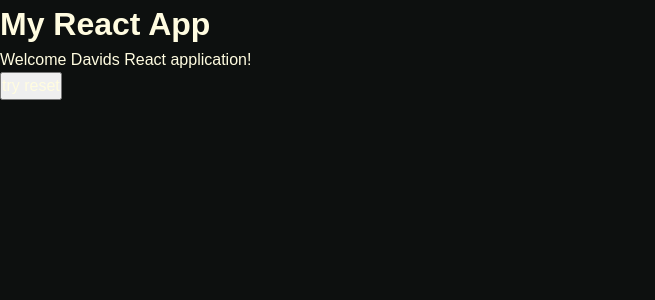
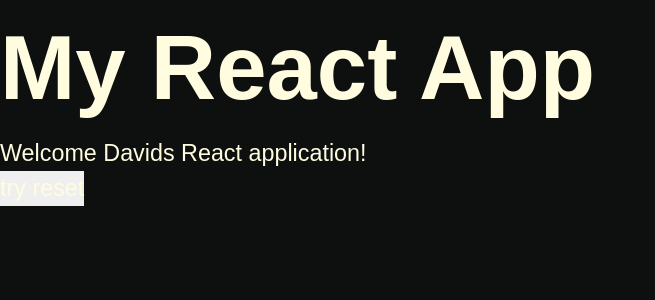
Before and after one commit to dxvxd5/url-shortener, a React (Vite) app in the folder client/: page / in a window 1280 px wide. Shown: the top 300 px of the page, without its empty margins (0-655 px from the left). Built offline with nearby package versions, Linux system fonts and the light colour scheme.

Commit message:
add the css foundations

```diff
--- a/client/src/styles/base.css
+++ b/client/src/styles/base.css
@@ -1,23 +1,31 @@
-@layer base {
 body {
-    background-color: var(--color-background);
-    color: var(--color-text);
   font-family: var(--font-family);
   font-size: var(--font-size-base);
+  color: var(--color-text);
+  background-color: var(--color-background);
 }
 
-  h1,
-  h2,
-  h3,
-  h4,
-  h5,
-  h6 {
-    font-weight: bold;
-    color: var(--color-text);
+h1 {
+  font-size: var(--font-size-h1);
 }
 
-  a {
-    color: var(--color-primary);
-    text-decoration: none;
+/* === Utilities === */
+.visually-hidden {
+  position: absolute !important;
+  width: 1px !important;
+  height: 1px !important;
+  padding: 0 !important;
+  margin: 0 !important;
+  overflow: hidden !important;
+  clip: rect(1px, 1px, 1px, 1px) !important;
+  white-space: nowrap !important;
+  border: 0 !important;
 }
+
+.block {
+  display: block;
 }
+
+inline-block {
+  display: inline-block;
+}
--- a/client/src/styles/resets.css
+++ b/client/src/styles/resets.css
@@ -12,6 +12,7 @@
 * {
   margin: 0;
   padding: 0;
+  border: none;
 }
 
 @media (prefers-reduced-motion: no-preference) {
--- a/client/src/styles/variables.css
+++ b/client/src/styles/variables.css
@@ -1,27 +1,99 @@
+/* === Color Palette === */
+:root {
+  --color-green: #0ae448;
+
+  --color-text: #fffce0;
+  --color-background: #0d100f;
+  --color-border: #42433d;
+  --color-border-hover: #96988b;
+  --color-checked: var(--color-green);
+  --color-error: #ef4444;
+  --color-warning: #f59e0b;
+}
+
+/* === Borders === */
+:root {
+  --border-width-base: 0.125em;
+  --border-width-thick: 0.2em;
+  --border-radius: 0.5rem;
+  --border-type: solid;
+  --border: var(--border-width-base) var(--border-type) var(--color-border);
+}
+
+/* === Font === */
+/* @link https://utopia.fyi/type/calculator?c=320,15,1.25,2048,30,1.333,5,2,&s=0.75|0.5|0.25,1.5|2|3|4|6,s-l&g=s,l,xl,12 */
 :root {
   --font-family: 'Mori', sans-serif;
 
-  --color-primary: #abff85;
-  --color-primary-hover: #abff85;
-  --color-secondary: #6d28d9;
-  --color-secondary-hover: #5b21b6;
+  --font-step--2: clamp(0.6rem, 0.5157rem + 0.4215vw, 1.0552rem);
+  --font-step--1: clamp(0.75rem, 0.6284rem + 0.608vw, 1.4066rem);
+  --font-step-0: clamp(0.9375rem, 0.7639rem + 0.8681vw, 1.875rem);
+  --font-step-1: clamp(1.1719rem, 0.926rem + 1.2292vw, 2.4994rem);
+  --font-step-2: clamp(1.4648rem, 1.1191rem + 1.7285vw, 3.3317rem);
+  --font-step-3: clamp(1.8311rem, 1.3477rem + 2.4167vw, 4.4411rem);
+  --font-step-4: clamp(2.2888rem, 1.6164rem + 3.3622vw, 5.92rem);
+  --font-step-5: clamp(2.861rem, 1.9295rem + 4.6577vw, 7.8914rem);
 
-  --color-text: #fffce0;
-  --color-background: #0d100f;
-  --color-border: #45463f;
+  --font-size-h1: var(--font-step-5);
+  --font-size-h2: var(--font-step-4);
+  --font-size-h3: var(--font-step-3);
+  --font-size-h4: var(--font-step-2);
+  --font-size-h5: var(--font-step-1);
+  --font-size-h6: var(--font-step-0);
+  --font-size-p: var(--font-step-0);
+  --font-size-base: var(--font-size-p);
+}
 
-  --color-success: #abff85;
-  --color-error: #ef4444;
-  --color-warning: #f59e0b;
+/* === Space === */
+/* @link https://utopia.fyi/space/calculator?c=320,15,1.25,2048,30,1.333,5,2,&s=0.75|0.5|0.25,1.5|2|3|4|6,s-l&g=s,l,xl,12 */
+:root {
+  --space-3xs: clamp(0.25rem, 0.2037rem + 0.2315vw, 0.5rem);
+  --space-2xs: clamp(0.5rem, 0.419rem + 0.4051vw, 0.9375rem);
+  --space-xs: clamp(0.6875rem, 0.5486rem + 0.6944vw, 1.4375rem);
+  --space-s: clamp(0.9375rem, 0.7639rem + 0.8681vw, 1.875rem);
+  --space-m: clamp(1.4375rem, 1.1829rem + 1.2731vw, 2.8125rem);
+  --space-l: clamp(1.875rem, 1.5278rem + 1.7361vw, 3.75rem);
+  --space-xl: clamp(2.8125rem, 2.2917rem + 2.6042vw, 5.625rem);
+  --space-2xl: clamp(3.75rem, 3.0556rem + 3.4722vw, 7.5rem);
+  --space-3xl: clamp(5.625rem, 4.5833rem + 5.2083vw, 11.25rem);
 
-  --space-sm: 0.5rem;
-  --space-md: 1rem;
-  --space-lg: 2rem;
+  /* One-up pairs */
+  --space-3xs-2xs: clamp(0.25rem, 0.1227rem + 0.6366vw, 0.9375rem);
+  --space-2xs-xs: clamp(0.5rem, 0.3264rem + 0.8681vw, 1.4375rem);
+  --space-xs-s: clamp(0.6875rem, 0.4676rem + 1.0995vw, 1.875rem);
+  --space-s-m: clamp(0.9375rem, 0.5903rem + 1.7361vw, 2.8125rem);
+  --space-m-l: clamp(1.4375rem, 1.0093rem + 2.1412vw, 3.75rem);
+  --space-l-xl: clamp(1.875rem, 1.1806rem + 3.4722vw, 5.625rem);
+  --space-xl-2xl: clamp(2.8125rem, 1.9444rem + 4.3403vw, 7.5rem);
+  --space-2xl-3xl: clamp(3.75rem, 2.3611rem + 6.9444vw, 11.25rem);
 
-  --font-size-base: 1rem;
+  /* Custom pairs */
+  --space-s-l: clamp(0.9375rem, 0.4167rem + 2.6042vw, 3.75rem);
+}
 
-  --border-size: 0.125rem;
-  --border-radius: 0.5rem;
+/* === Grid === */
+/* @link https://utopia.fyi/grid/calculator?c=320,15,1.25,2048,30,1.333,5,2,&s=0.75|0.5|0.25,1.5|2|3|4|6,s-l&g=s,l,xl,12 */
+:root {
+  --grid-max-width: 116.25rem;
+  --grid-gutter: var(
+    --space-s-l,
+    clamp(0.9375rem, 0.3531rem + 2.9221vw, 3.75rem)
+  );
+  --grid-columns: 12;
+}
 
-  --transition: 250ms ease;
+/* .u-container {
+  max-width: var(--grid-max-width);
+  padding-inline: var(--grid-gutter);
+  margin-inline: auto;
 }
+
+.u-grid {
+  display: grid;
+  gap: var(--grid-gutter);
+} */
+
+/* === Animations === */
+:root {
+  --animation-duration: 0.1s;
+}
```
Lines whose indentation alone changed are shown as unchanged.
